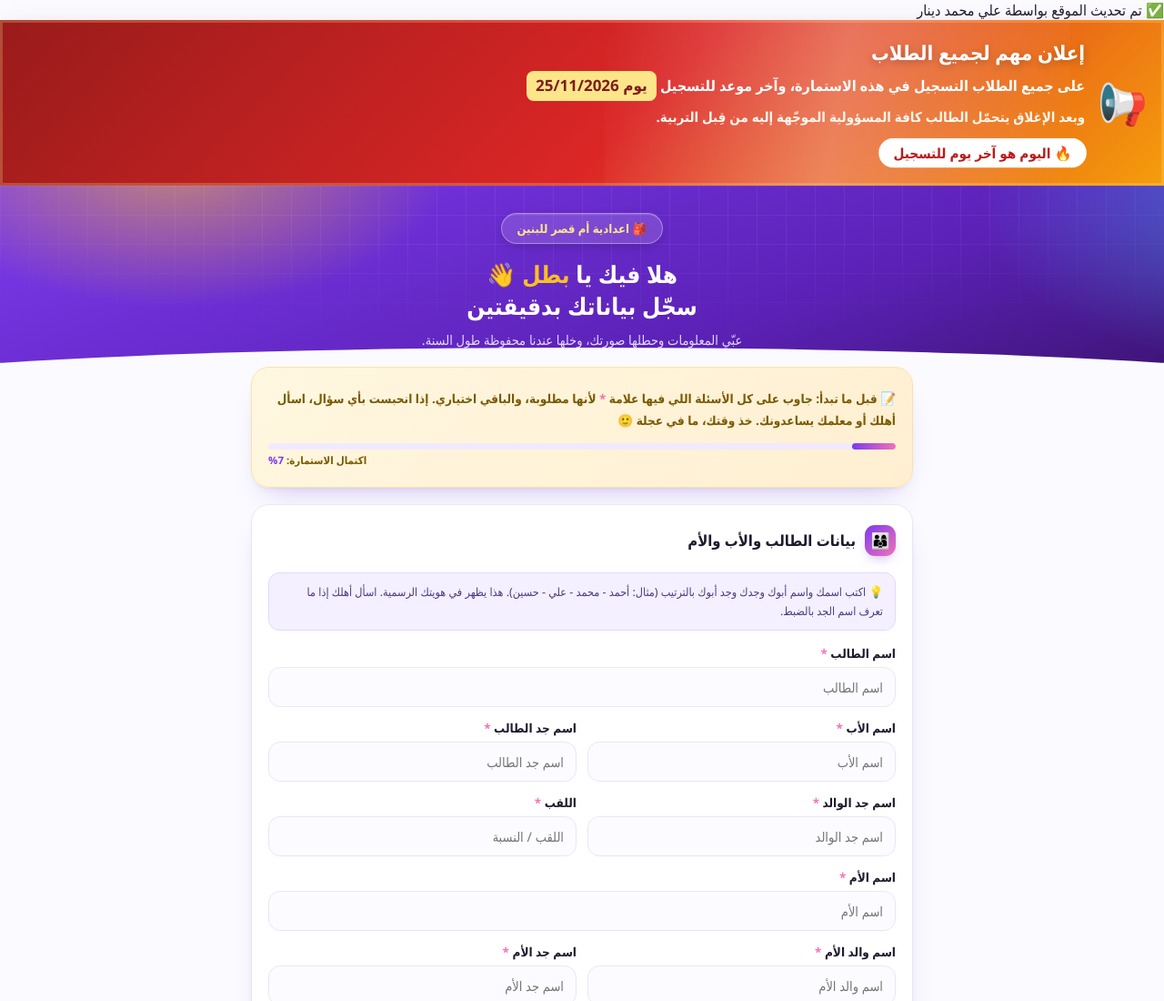
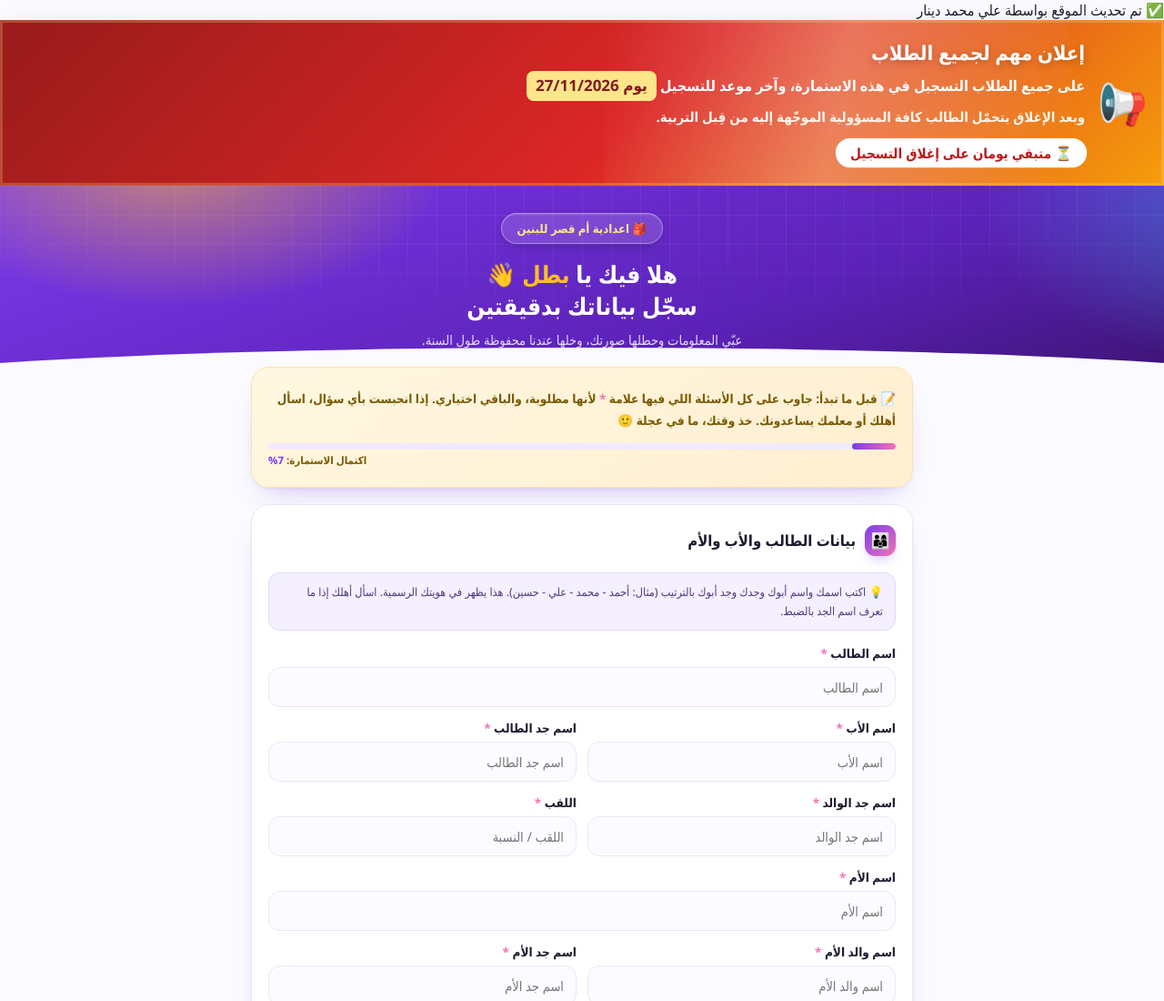
Before and after one commit to Gndala/students, a plain HTML site: page index.html in a window 1280 px wide. Shown: the top 1100 px of the page at 91% size. Drawn offline with nearby package versions, Linux system fonts and the light colour scheme.

Commit message:
Add files via upload

```diff
--- a/index.html
+++ b/index.html
@@ -320,7 +320,7 @@
   <div class="notice-icon">📢</div>
   <div class="notice-body">
     <div class="notice-title">إعلان مهم لجميع الطلاب</div>
-    <div class="notice-text">على <b>جميع الطلاب</b> التسجيل في هذه الاستمارة، وآخر موعد للتسجيل <span class="notice-date">يوم 25/11/2026</span></div>
+    <div class="notice-text">على <b>جميع الطلاب</b> التسجيل في هذه الاستمارة، وآخر موعد للتسجيل <span class="notice-date">يوم 27/11/2026</span></div>
     <div class="notice-warn">وبعد الإغلاق يتحمّل الطالب كافة المسؤولية الموجّهة إليه من قِبل التربية.</div>
     <div class="notice-countdown" id="noticeCountdown"></div>
   </div>
@@ -1035,11 +1035,11 @@ form.addEventListener('submit', async (e) => {
 });
 
 
-/* ---------- Registration deadline countdown (25/11/2026) ---------- */
+/* ---------- Registration deadline countdown (27/11/2026) ---------- */
 (function(){
   const el = document.getElementById('noticeCountdown');
   if (!el) return;
-  const deadline = new Date(2026, 10, 25); // 25 November 2026
+  const deadline = new Date(2026, 10, 27); // 27 November 2026
   const today = new Date(); today.setHours(0,0,0,0);
   const days = Math.round((deadline - today) / 86400000);
   let txt;
```
